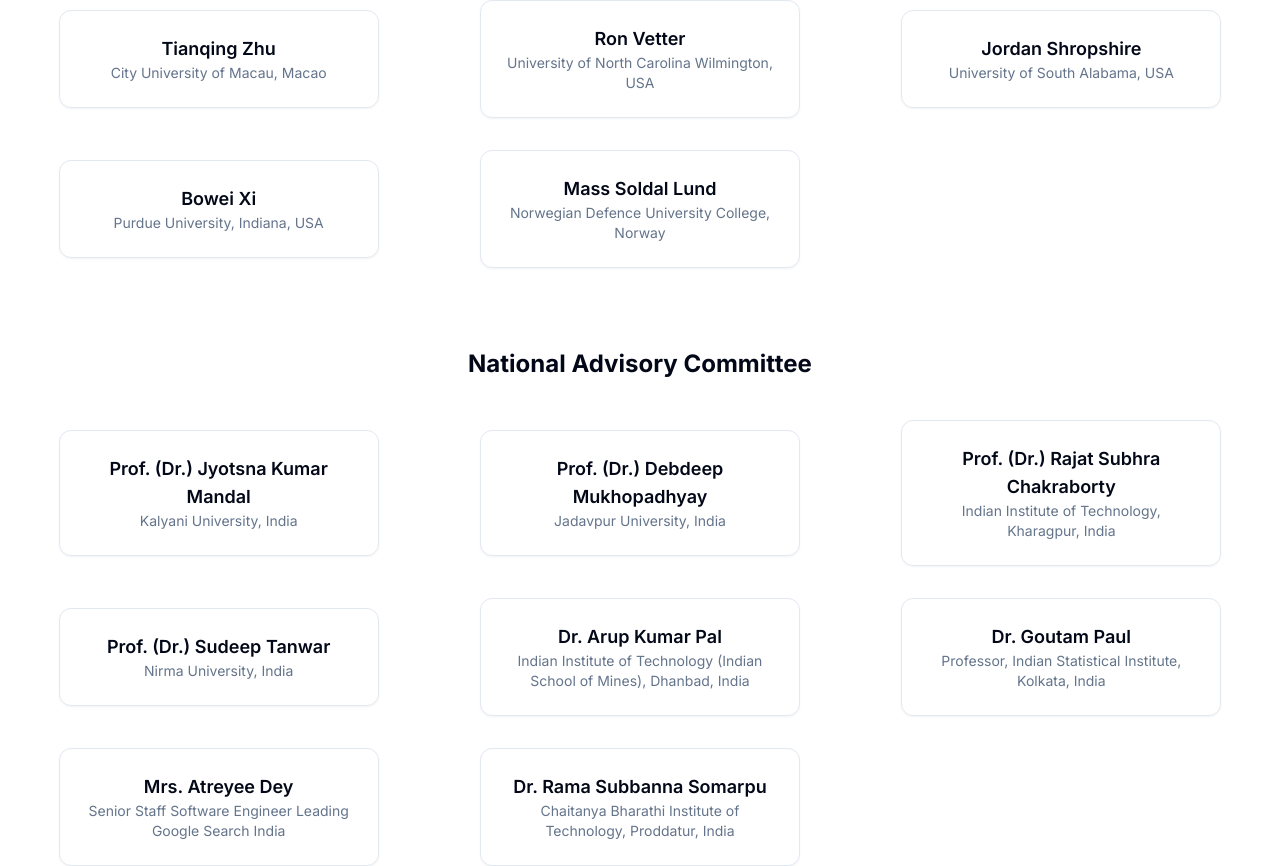
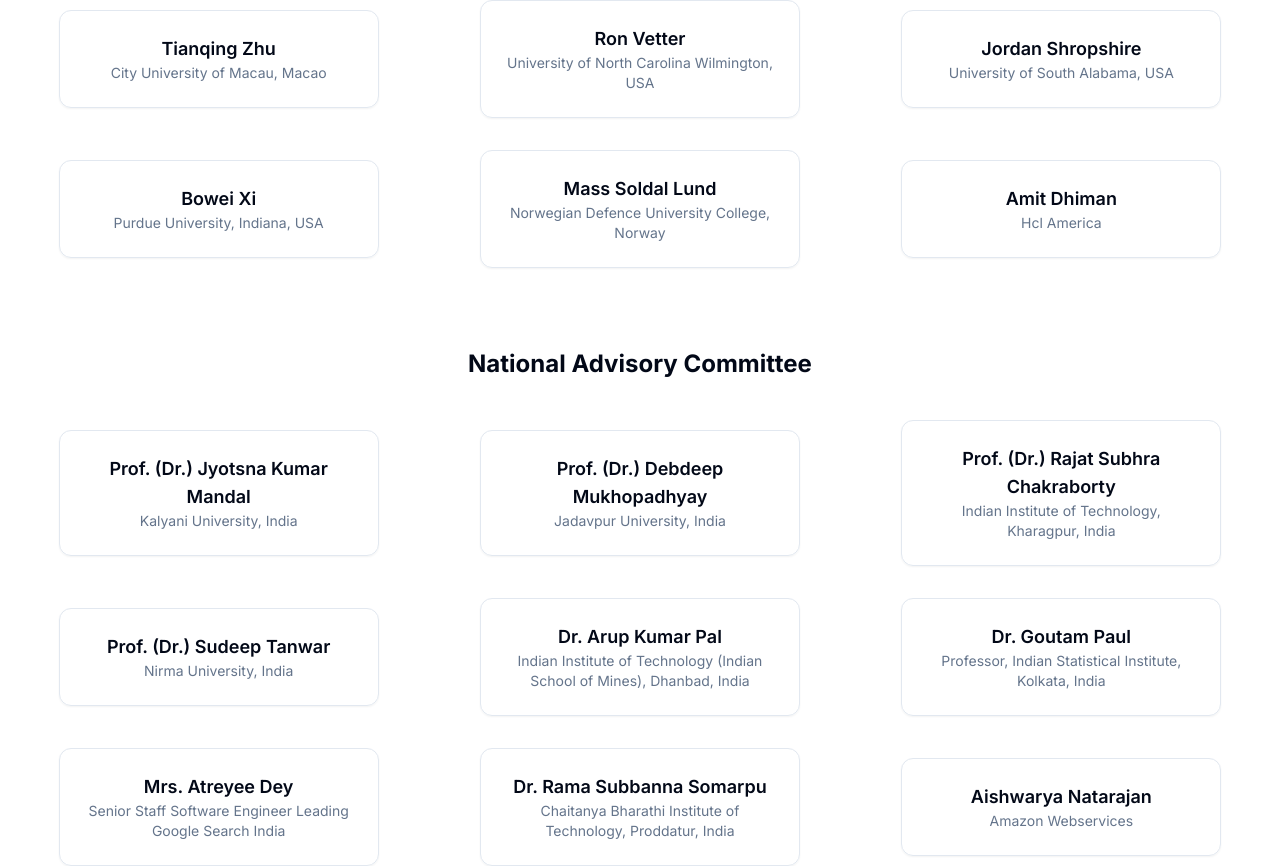
Before and after one commit to xanmoy/iccsai-dscsitsc, a Next.js app: page /committee/advisory-committee in a window 1280 px wide. Shown: the part 1921-2787 px from the top of the page. Built offline with nearby package versions, Linux system fonts and the light colour scheme.

Commit message:
updated data

```diff
--- a/app/committee/advisory-committee/page.tsx
+++ b/app/committee/advisory-committee/page.tsx
@@ -202,6 +202,10 @@ const committeeData = [
       {
         name: "Mass Soldal Lund",
         affiliation: "Norwegian Defence University College, Norway",
+      },
+      {
+        name: "Amit Dhiman",
+        affiliation: "Hcl America",
       }
     ],
   },
@@ -246,7 +250,11 @@ const committeeData = [
         affiliation:
           "Chaitanya Bharathi Institute of Technology, Proddatur, India",
       },
-
+      {
+        name: "Aishwarya Natarajan",
+        affiliation:
+          "Amazon Webservices",
+      }
     ],
   },
 ];
--- a/app/committee/technical-program-committee/page.tsx
+++ b/app/committee/technical-program-committee/page.tsx
@@ -572,6 +572,10 @@ const committeeData = [
         name: "Diksha Rangwani",
         affiliation: "National Institute of Technology, Sikkim, India",
       },
+      {
+        name: "Aniket Gharpure",
+        affiliation: "Wellington Management Company, USA",
+      }
     ],
   },
 ];
```
